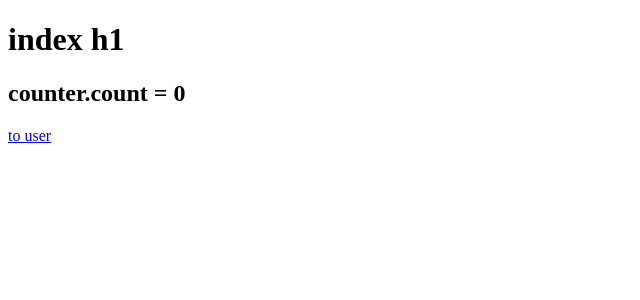
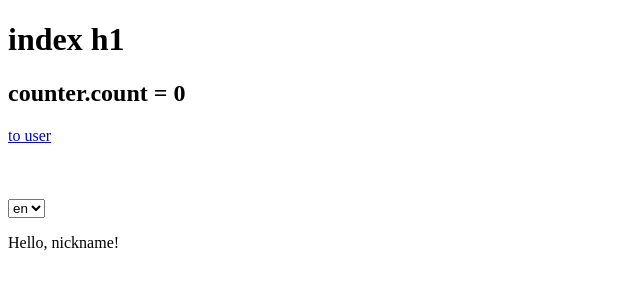
Before and after one commit to vvebdev/nuxtjs, a Nuxt app: page / in a window 1280 px wide. Shown: the top 300 px of the page, without its empty margins (0-640 px from the left). Built offline with nearby package versions, Linux system fonts and the light colour scheme.

Commit message:
add i18n

```diff
--- a/pages/index.vue
+++ b/pages/index.vue
@@ -2,6 +2,17 @@
   <h1>index h1</h1>
   <h2>counter.count = {{ counter.count }}</h2>
   <NuxtLink to="/user/2"> to user </NuxtLink>
+  <br /><br /><br /><br />
+  <select v-model="$i18n.locale">
+    <option
+      v-for="locale in $i18n.availableLocales"
+      :key="locale"
+      :value="locale"
+    >
+      {{ locale }}
+    </option>
+  </select>
+  <p>{{ $t('hello', { name: 'nickname' }) }}</p>
 </template>
 
 <script setup>
--- a/pages/test.vue
+++ /dev/null
@@ -1,11 +0,0 @@
-<template>
-  <h1>test h1</h1>
-</template>
-
-<script>
-export default {
-  name: 'Test',
-};
-</script>
-
-<style></style>
--- /dev/null
+++ b/plugins/i18n.ts
@@ -0,0 +1,20 @@
+// https://vue-i18n.intlify.dev/guide/integrations/nuxt3.html
+import { createI18n } from 'vue-i18n';
+
+export default defineNuxtPlugin(({ vueApp }) => {
+  const i18n = createI18n({
+    legacy: false,
+    globalInjection: true,
+    locale: 'en',
+    messages: {
+      en: {
+        hello: 'Hello, {name}!',
+      },
+      ru: {
+        hello: 'Привет, {name}!',
+      },
+    },
+  });
+
+  vueApp.use(i18n);
+});
```
Also changed, not shown: package.json (+4 -3 lines), 1 other file (tests, documents, lock files or other folders).
